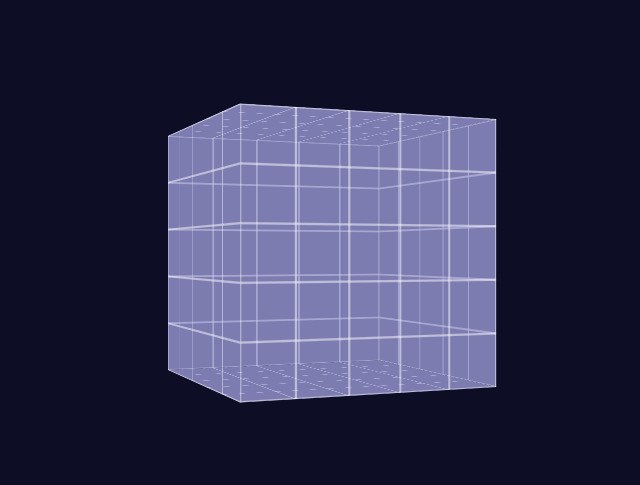
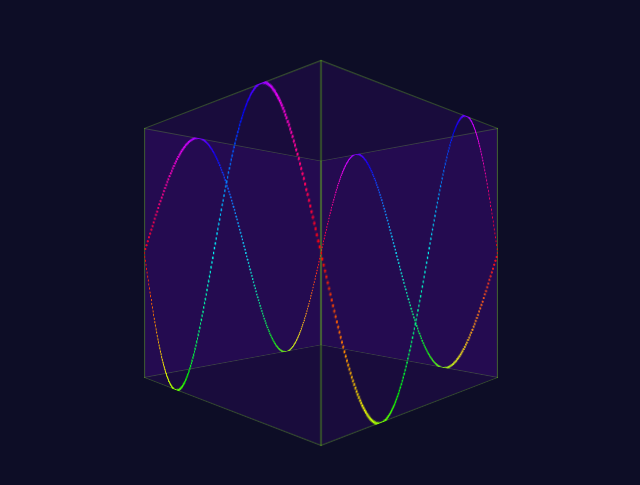
Before and after one commit to doppler/three-d-graph, a React (Create React App) app: page / in a window 1280 px wide. Shown: the part 147-632 px from the top of the page, without its empty margins (319-959 px from the left). Built offline with nearby package versions, Linux system fonts and the light colour scheme.

Commit message:
rainbow sine wave on spinning cube

```diff
--- a/src/App.css
+++ b/src/App.css
@@ -9,7 +9,7 @@
   position: relative;
   top: calc(100vh / 2 - 125px);
   left: calc(100vw / 2 - 125px);
-  perspective: 1000px;
+  perspective: 500px;
 }
 #Cube {
   position: relative;
@@ -38,15 +38,15 @@
 }
 @keyframes spin {
   100% {
-    transform: rotateY(360deg);
+    transform: rotateY(90deg);
   }
 }
 #Cube {
-  /* animation: spin 5s linear infinite; */
-  transform: rotateY(22.5deg);
+  animation: spin 5s linear infinite;
+  /* transform: rotateY(22.5deg); */
 }
 svg {
-  background-color: hsla(240, 50%, 75%, 0.5);
+  background-color: hsla(270, 100%, 50%, 0.1);
 }
 
 circle,
@@ -56,5 +56,9 @@ rect {
 line,
 circle,
 rect {
-  stroke: hsl(250, 50%, 100%);
+  stroke: hsla(90, 100%, 50%, 0.5);
 }
+circle {
+  stroke-width: 0;
+  fill: hsl(90, 100%, 50%);
+}
--- a/src/App.js
+++ b/src/App.js
@@ -2,14 +2,14 @@ import React from "react";
 import "./App.css";
 
 const App = () => {
-  const graphDivs = 5;
+  const graphDivs = 1;
   const graphSize = 250;
 
   return (
     <div id="App">
       <div id="Scene">
         <div id="Cube">
-          {["front", "left", "right", "back", "top", "bottom"].map(side => (
+          {["front", "left", "right", "back"].map(side => (
             <Face {...{ graphSize, graphDivs, id: side }} />
           ))}
         </div>
@@ -28,9 +28,25 @@ const Face = ({ id, graphSize, graphDivs }) => (
           <g key={i} id="grid">
             <line x1={0} x2={graphSize} y1={w} y2={w} />
             <line y1={0} y2={graphSize} x1={w} x2={w} />
+            <SineWave {...{ graphSize, graphDivs }} />
           </g>
         );
       })}
     </svg>
   </div>
 );
+
+const SineWave = ({ graphSize, graphDivs }) => {
+  const divs = 200;
+  return [...Array(divs).keys()].map(i => (
+    <circle
+      key={i}
+      cx={(graphSize / divs) * i}
+      cy={
+        graphSize / 2 + (Math.sin(((Math.PI * 2) / divs) * i) * graphSize) / 2
+      }
+      r={1}
+      style={{ fill: `hsla(${(360 / divs) * i}, 100%, 50%)` }}
+    />
+  ));
+};
```
